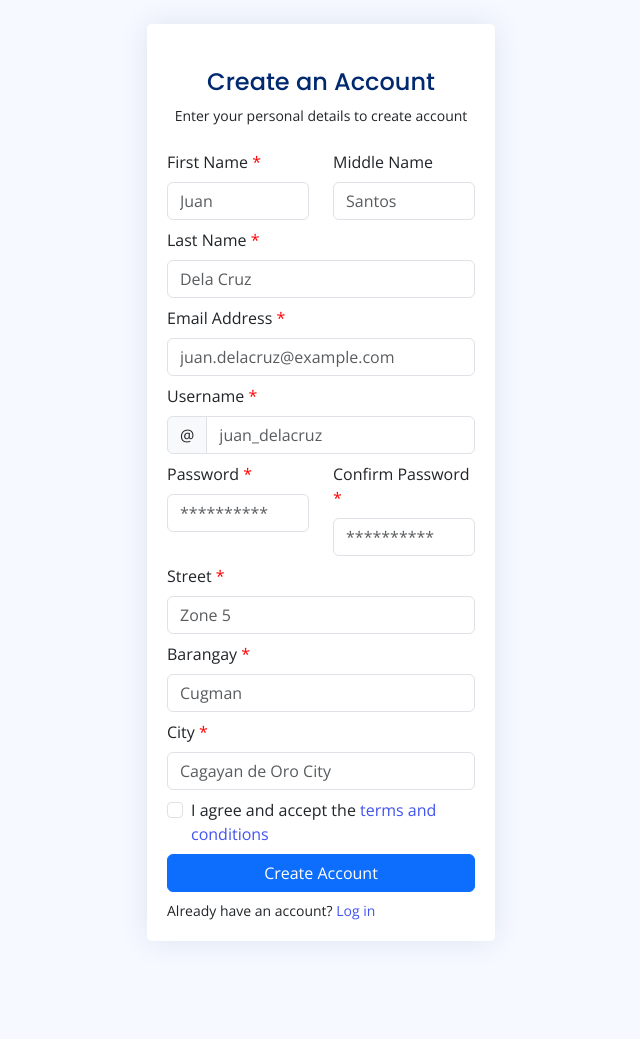
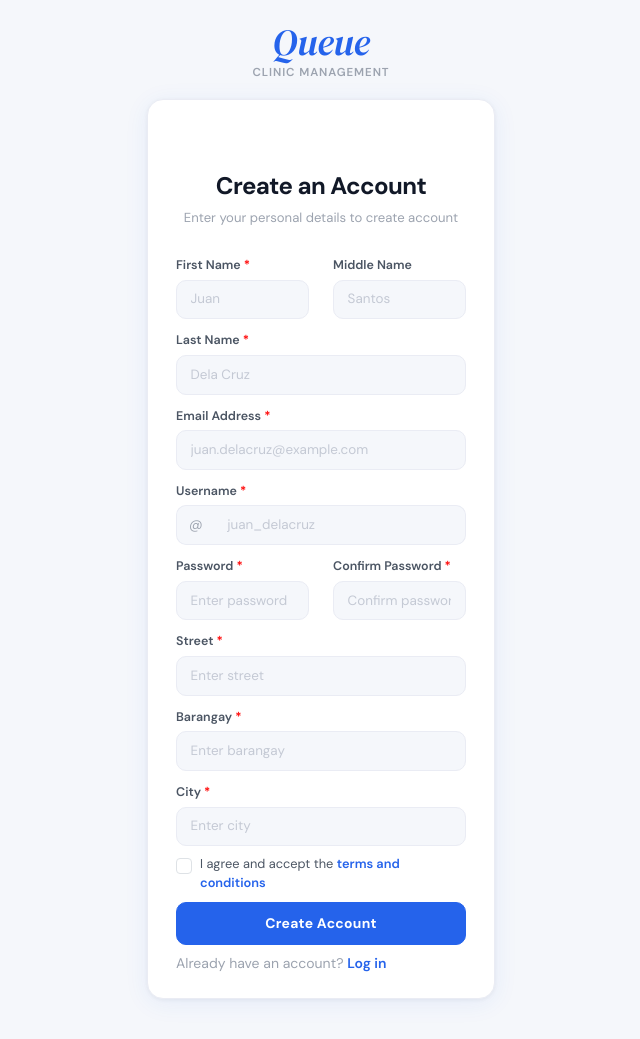
Before and after one commit to kkamikams/Clinic_Appointment_System, a PHP site: page /registration.php in a window 1280 px wide. Shown: the whole page, without its empty margins (319-959 px from the left). Before the commit the page ends 920 px from the top, so only its background shows below. Run offline with PHP 8.4, Linux system fonts and the light colour scheme; some libraries are stand-ins or nearby versions.

Commit message:
Redesigned registration

```diff
--- a/public/registration.php
+++ b/public/registration.php
@@ -7,7 +7,7 @@
   <meta charset="utf-8">
   <meta content="width=device-width, initial-scale=1.0" name="viewport">
 
-  <title>Pages / Register - NiceAdmin Bootstrap Template</title>
+  <title>Registration - Queue Clinic</title>
   <meta content="" name="description">
   <meta content="" name="keywords">
 
@@ -18,6 +18,7 @@
   <!-- Google Fonts -->
   <link href="https://fonts.gstatic.com" rel="preconnect">
   <link href="https://fonts.googleapis.com/css?family=Open+Sans:300,300i,400,400i,600,600i,700,700i|Nunito:300,300i,400,400i,600,600i,700,700i|Poppins:300,300i,400,400i,500,500i,600,600i,700,700i" rel="stylesheet">
+  <link href="https://fonts.googleapis.com/css2?family=DM+Sans:opsz,wght@9..40,300;9..40,400;9..40,500;9..40,600;9..40,700&family=DM+Serif+Display:ital@0;1&display=swap" rel="stylesheet">
 
   <!-- Vendor CSS Files -->
   <link href="assets/vendor/bootstrap/css/bootstrap.min.css" rel="stylesheet">
@@ -38,6 +39,182 @@
   * Author: BootstrapMade.com
   * License: https://bootstrapmade.com/license/
   ======================================================== -->
+
+  <!-- Queue Clinic – Custom Styles -->
+  <style>
+    body {
+      font-family: 'DM Sans', sans-serif !important;
+      background: #f5f7fb !important;
+    }
+
+    .section.register {
+      background: #f5f7fb;
+    }
+
+    /* ── Clinic brand above card ── */
+    .queue-brand {
+      text-align: center;
+      margin-bottom: 1.1rem;
+    }
+
+    .queue-brand .brand-name {
+      font-family: 'DM Serif Display', serif;
+      font-style: italic;
+      font-size: 2.3rem;
+      color: #2563eb;
+      letter-spacing: -.01em;
+      line-height: 1;
+    }
+
+    .queue-brand .brand-sub {
+      font-size: .72rem;
+      color: #9ca3af;
+      font-weight: 600;
+      letter-spacing: .08em;
+      text-transform: uppercase;
+      margin-top: 3px;
+    }
+
+    /* ── Card ── */
+    .card {
+      border: 1px solid #eaecf4 !important;
+      border-radius: 16px !important;
+      box-shadow: 0 4px 24px rgba(37, 99, 235, .08), 0 1px 4px rgba(0, 0, 0, .05) !important;
+    }
+
+    .card-body {
+      padding: 1.75rem 1.75rem 1.5rem !important;
+    }
+
+    /* ── Title & subtitle ── */
+    .card-title {
+      font-family: 'DM Sans', sans-serif !important;
+      font-weight: 700 !important;
+      color: #111827 !important;
+      letter-spacing: -.025em;
+    }
+
+    .card-body .pt-4 p.text-center.small {
+      color: #9ca3af;
+      font-size: .82rem;
+    }
+
+    /* ── Labels ── */
+    .form-label {
+      font-size: .78rem !important;
+      font-weight: 600 !important;
+      color: #4b5563 !important;
+      margin-bottom: .3rem !important;
+    }
+
+    /* ── Inputs ── */
+    .form-control {
+      font-family: 'DM Sans', sans-serif !important;
+      font-size: .84rem !important;
+      border: 1.5px solid #eaecf4 !important;
+      border-radius: 10px !important;
+      padding: .55rem .85rem !important;
+      background: #f5f7fb !important;
+      color: #111827 !important;
+      transition: border-color .2s, box-shadow .2s, background .2s !important;
+    }
+
+    .form-control:focus {
+      border-color: #3b82f6 !important;
+      background: #fff !important;
+      box-shadow: 0 0 0 3.5px rgba(37, 99, 235, .1) !important;
+    }
+
+    .form-control::placeholder {
+      color: #c4c9d4 !important;
+    }
+
+    /* ── Input group (@ prefix) ── */
+    .input-group-text {
+      border: 1.5px solid #eaecf4 !important;
+      border-right: none !important;
+      border-radius: 10px 0 0 10px !important;
+      background: #f5f7fb !important;
+      color: #9ca3af !important;
+      font-size: .85rem !important;
+    }
+
+    .input-group .form-control {
+      border-left: none !important;
+      border-radius: 0 10px 10px 0 !important;
+    }
+
+    .input-group:focus-within .input-group-text {
+      border-color: #3b82f6 !important;
+      background: #fff !important;
+    }
+
+    /* ── Checkbox ── */
+    .form-check-input:checked {
+      background-color: #2563eb !important;
+      border-color: #2563eb !important;
+    }
+
+    .form-check-label {
+      font-size: .8rem !important;
+      color: #4b5563 !important;
+    }
+
+    .form-check-label a {
+      color: #2563eb !important;
+      font-weight: 600 !important;
+      text-decoration: none !important;
+    }
+
+    .form-check-label a:hover {
+      text-decoration: underline !important;
+    }
+
+    /* ── Primary button ── */
+    .btn-primary {
+      font-family: 'DM Sans', sans-serif !important;
+      font-weight: 700 !important;
+      font-size: .87rem !important;
+      letter-spacing: .02em !important;
+      background: #2563eb !important;
+      border-color: #2563eb !important;
+      border-radius: 10px !important;
+      padding: .6rem 1rem !important;
+      transition: background .15s, box-shadow .15s, transform .1s !important;
+    }
+
+    .btn-primary:hover {
+      background: #1d4ed8 !important;
+      border-color: #1d4ed8 !important;
+      box-shadow: 0 4px 14px rgba(37, 99, 235, .32) !important;
+      transform: translateY(-1px) !important;
+    }
+
+    .btn-primary:active {
+      transform: translateY(0) !important;
+    }
+
+    /* ── Footer link ── */
+    .card-body p.small {
+      color: #9ca3af !important;
+    }
+
+    .card-body p.small a {
+      color: #2563eb !important;
+      font-weight: 600 !important;
+      text-decoration: none !important;
+    }
+
+    .card-body p.small a:hover {
+      text-decoration: underline !important;
+    }
+
+    /* ── Validation ── */
+    .invalid-feedback {
+      font-size: .72rem !important;
+    }
+  </style>
+
 </head>
 
 <body>
@@ -49,6 +226,12 @@
         <div class="container">
           <div class="row justify-content-center">
             <div class="col-lg-4 col-md-6 d-flex flex-column align-items-center justify-content-center">
+
+              <!-- Queue Clinic Brand -->
+              <div class="queue-brand">
+                <div class="brand-name">Queue</div>
+                <div class="brand-sub">Clinic Management</div>
+              </div>
 
               <div class="card mb-3">
 
@@ -97,32 +280,32 @@
                           <div class="row">
                             <div class="col-6">
                               <label for="yourPhone" class="form-label">Password <span style="color: red;">*</span></label>
-                              <input type="password" name="password" class="form-control" id="yourPhone" placeholder="**********" required>
+                              <input type="password" name="password" class="form-control" id="yourPhone" placeholder="Enter password" required>
                               <div class="invalid-feedback">Please, enter your password!</div>
                             </div>
                             <div class="col-6">
                               <label for="yourAddress" class="form-label">Confirm Password <span style="color: red;">*</span></label>
-                              <input type="password" name="confirmPassword" class="form-control" id="yourAddress" placeholder="**********" required>
+                              <input type="password" name="confirmPassword" class="form-control" id="yourAddress" placeholder="Confirm password" required>
                               <div class="invalid-feedback">Please, confirm your password!</div>
                             </div>
 
                             <div class="col-12 mt-2">
                               <div class="col-12">
                                 <label for="yourAddress" class="form-label">Street <span style="color: red;">*</span></label>
-                                <input type="text" name="street" class="form-control" id="yourAddress" placeholder="Zone 5" required>
+                                <input type="text" name="street" class="form-control" id="yourAddress" placeholder="Enter street" required>
                                 <div class="invalid-feedback">Please, enter your street!</div>
                               </div>
                               <div class="col-12 mt-2">
                                 <div class="col-12">
                                   <label for="yourAddress" class="form-label">Barangay <span style="color: red;">*</span></label>
-                                  <input type="text" name="barangay" class="form-control" id="yourAddress" placeholder="Cugman" required>
+                                  <input type="text" name="barangay" class="form-control" id="yourAddress" placeholder="Enter barangay" required>
                                   <div class="invalid-feedback">Please, enter your barangay!</div>
                                 </div>
                               </div>
                               <div class="col-12 mt-2">
                                 <div class="col-12">
                                   <label for="yourAddress" class="form-label">City <span style="color: red;">*</span></label>
-                                  <input type="text" name="city" class="form-control" id="yourAddress" placeholder="Cagayan de Oro City" required>
+                                  <input type="text" name="city" class="form-control" id="yourAddress" placeholder="Enter city" required>
                                   <div class="invalid-feedback">Please, enter your city!</div>
                                 </div>
                               </div>
@@ -139,6 +322,7 @@
                             <button class="btn btn-primary w-100" name="registerButton" type="submit">Create Account</button>
                           </div>
                           <div class="col-12 mt-2">
+                            <!-- Fixed: was "login", matches controller redirect route "login" -->
                             <p class="small mb-0">Already have an account? <a href="login">Log in</a></p>
                           </div>
                   </form>
```
